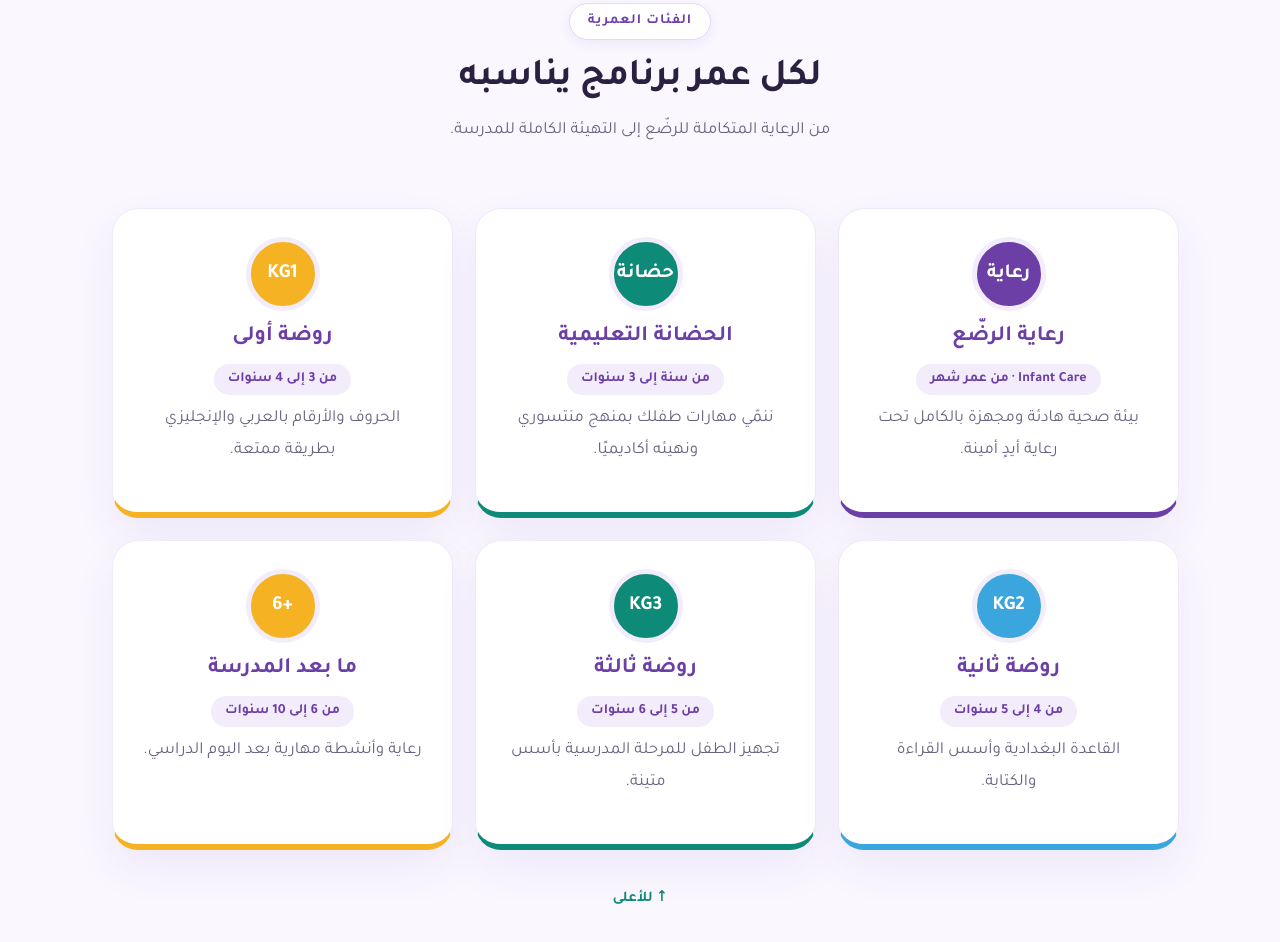
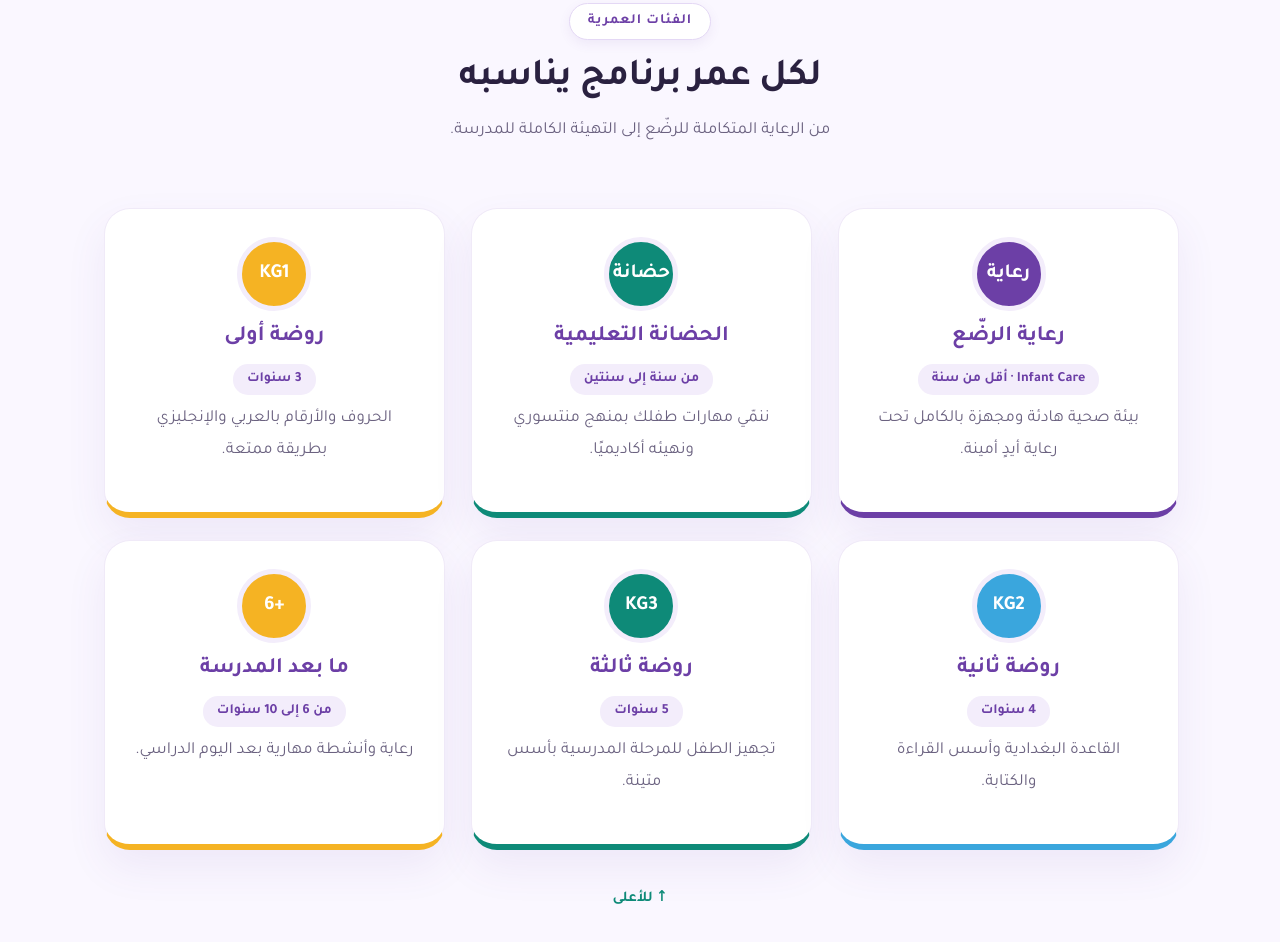
Before and after one commit to AmalKiwi/depth-childhood, a plain HTML site: page index.html in a window 1280 px wide. Shown: the part 1744-2686 px from the top of the page. Drawn offline with Linux system fonts and the light colour scheme; a web font is replaced by a local one.

Commit message:
the age groups has been updated

```diff
--- a/index.html
+++ b/index.html
@@ -1,5 +1,4 @@
 <!DOCTYPE html>
-<!-- Home page -->
 <html lang="ar" dir="rtl">
 <head>
     <meta charset="UTF-8">
@@ -17,13 +16,16 @@
         #idea h2 {
             font-size: 36px;
         }
+
         .stat b {
             font-size: 32px;
         }
+
         th small {
             font-weight: normal;
             color: #E6DBF6;
         }
+
         .extra-title {
             margin-top: 30px;
         }
@@ -113,8 +115,10 @@
                 </p>
                 <a href="about.html" class="btn btn-outline">اعرف عنا أكثر</a>
             </article><ul class="benefits">
-        <li class="card col-2"><span class="num purple">1</span><b>توفير الوقت</b><span class="muted">بدل الزيارة أو الاتصال</span></li><li class="card col-2"><span class="num teal">2</span><b>معلومات واضحة</b><span class="muted">الفئات والأوقات والرسوم</span></li>
-        <li class="card col-2"><span class="num yellow">3</span><b>تسجيل إلكتروني</b><span class="muted">من أي مكان وبخطوات بسيطة</span></li><li class="card col-2"><span class="num blue">4</span><b>دعم الأمهات</b><span class="muted">العاملات وساعات عمل مرنة</span></li>
+                <li class="card col-2"><span class="num purple">1</span><b>توفير الوقت</b><span class="muted">بدل الزيارة أو الاتصال</span></li>
+                <li class="card col-2"><span class="num teal">2</span><b>معلومات واضحة</b><span class="muted">الفئات والأوقات والرسوم</span></li>
+                <li class="card col-2"><span class="num yellow">3</span><b>تسجيل إلكتروني</b><span class="muted">من أي مكان وبخطوات بسيطة</span></li>
+                <li class="card col-2"><span class="num blue">4</span><b>دعم الأمهات</b><span class="muted">العاملات وساعات عمل مرنة</span></li>
             </ul>
         </div>
     </section>
@@ -138,8 +142,12 @@
                 <p class="muted">من الرعاية المتكاملة للرضّع إلى التهيئة الكاملة للمدرسة.</p>
             </div>
             <ul class="programs">
-        <li class="card col-3 border-purple"><span class="level-icon purple">رعاية</span><h3>رعاية الرضّع</h3><span class="age">Infant Care · من عمر شهر</span><p class="muted">بيئة صحية هادئة ومجهزة بالكامل تحت رعاية أيدٍ أمينة.</p></li><li class="card col-3 border-teal"><span class="level-icon teal">حضانة</span><h3>الحضانة التعليمية</h3><span class="age">من سنة إلى 3 سنوات</span><p class="muted">ننمّي مهارات طفلك بمنهج منتسوري ونهيئه أكاديميًا.</p></li><li class="card col-3 border-yellow"><span class="level-icon yellow">KG1</span><h3>روضة أولى</h3><span class="age">من 3 إلى 4 سنوات</span><p class="muted">الحروف والأرقام بالعربي والإنجليزي بطريقة ممتعة.</p></li>
-        <li class="card col-3 border-blue"><span class="level-icon blue">KG2</span><h3>روضة ثانية</h3><span class="age">من 4 إلى 5 سنوات</span><p class="muted">القاعدة البغدادية وأسس القراءة والكتابة.</p></li><li class="card col-3 border-teal"><span class="level-icon teal">KG3</span><h3>روضة ثالثة</h3><span class="age">من 5 إلى 6 سنوات</span><p class="muted">تجهيز الطفل للمرحلة المدرسية بأسس متينة.</p></li><li class="card col-3 border-yellow"><span class="level-icon yellow">+6</span><h3>ما بعد المدرسة</h3><span class="age">من 6 إلى 10 سنوات</span><p class="muted">رعاية وأنشطة مهارية بعد اليوم الدراسي.</p></li>
+                <li class="card col-3 border-purple"><span class="level-icon purple">رعاية</span><h3>رعاية الرضّع</h3><span class="age">Infant Care · أقل من سنة</span><p class="muted">بيئة صحية هادئة ومجهزة بالكامل تحت رعاية أيدٍ أمينة.</p></li>
+                <li class="card col-3 border-teal"><span class="level-icon teal">حضانة</span><h3>الحضانة التعليمية</h3><span class="age">من سنة إلى سنتين</span><p class="muted">ننمّي مهارات طفلك بمنهج منتسوري ونهيئه أكاديميًا.</p></li>
+                <li class="card col-3 border-yellow"><span class="level-icon yellow">KG1</span><h3>روضة أولى</h3><span class="age">3 سنوات</span><p class="muted">الحروف والأرقام بالعربي والإنجليزي بطريقة ممتعة.</p></li>
+                <li class="card col-3 border-blue"><span class="level-icon blue">KG2</span><h3>روضة ثانية</h3><span class="age">4 سنوات</span><p class="muted">القاعدة البغدادية وأسس القراءة والكتابة.</p></li>
+                <li class="card col-3 border-teal"><span class="level-icon teal">KG3</span><h3>روضة ثالثة</h3><span class="age">5 سنوات</span><p class="muted">تجهيز الطفل للمرحلة المدرسية بأسس متينة.</p></li>
+                <li class="card col-3 border-yellow"><span class="level-icon yellow">+6</span><h3>ما بعد المدرسة</h3><span class="age">من 6 إلى 10 سنوات</span><p class="muted">رعاية وأنشطة مهارية بعد اليوم الدراسي.</p></li>
             </ul>
             <a href="#top" class="back-top">↑ للأعلى</a>
         </div>
```
Lines whose indentation alone changed are shown as unchanged.
